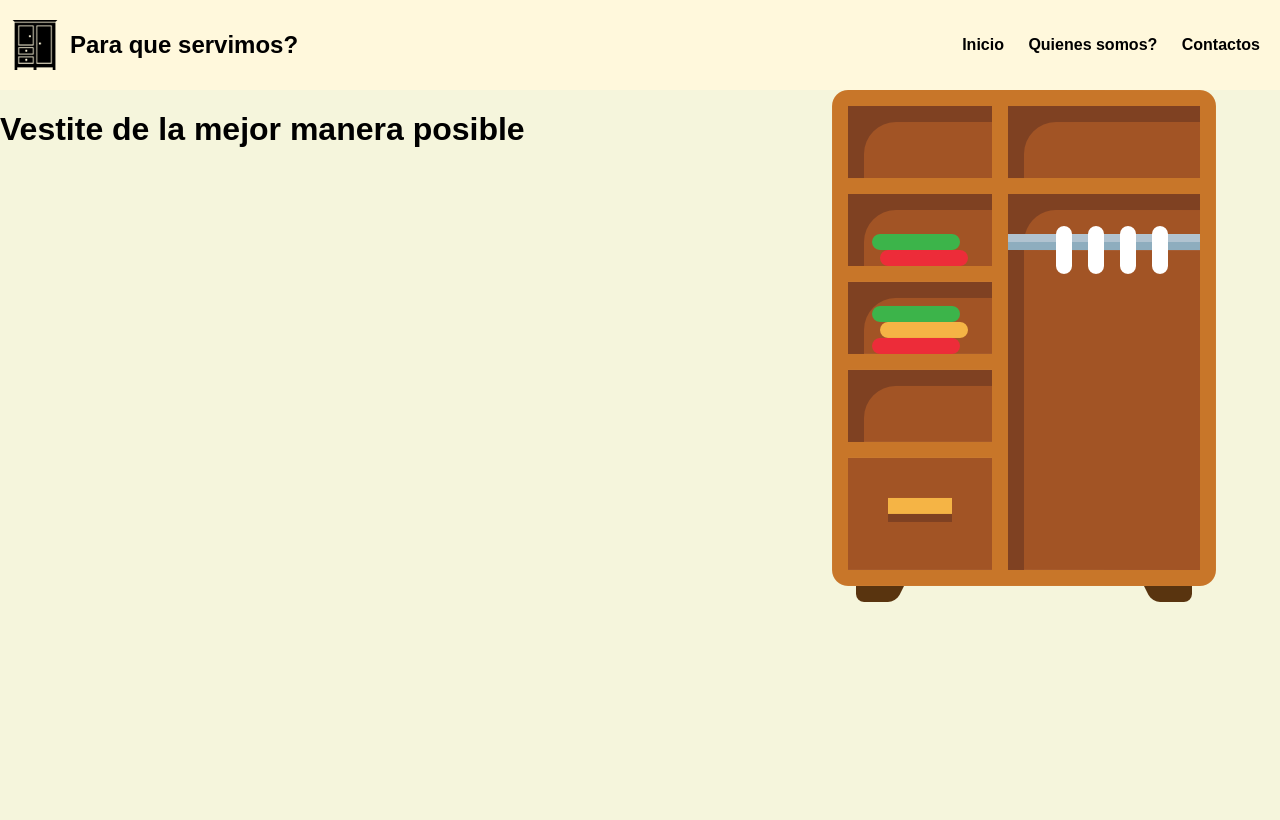
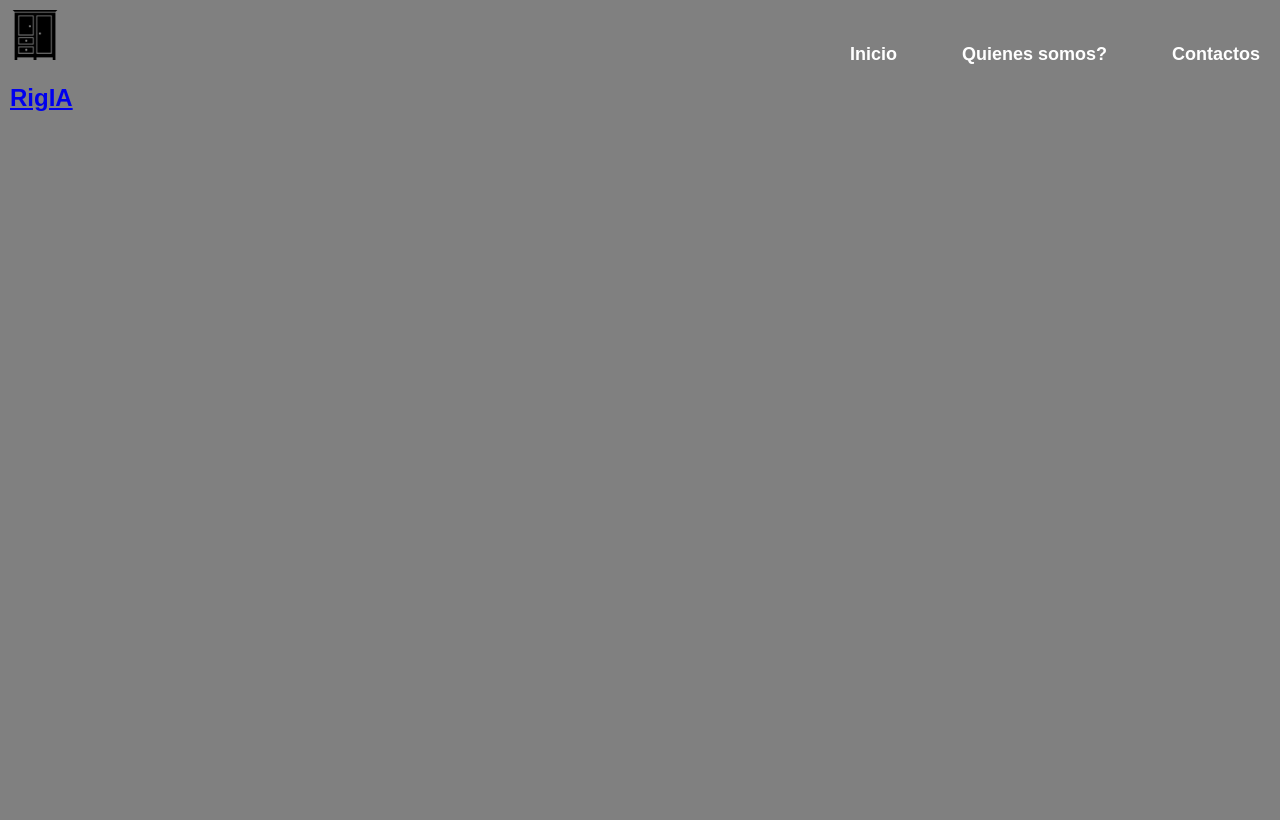
Before and after one commit to Dantemacu/RigIA, a PHP site: page / in a window 1280 px wide. Before the commit the page ends 602 px from the top, so only its background shows below. Run offline with PHP 8.4, Linux system fonts and the light colour scheme.

Commit message:
muchas cosas

```diff
--- a/HeaderPicado/index.html
+++ b/HeaderPicado/index.html
@@ -8,10 +8,12 @@
 </head>
 <body>
     <header>
+
         <a href="#" class="logo">
             <img src="Imagenes/Aramrio.png" alt="Logo del proyecto" class="logo img">
-            <h2 class="Nombre-empresa"> Para que servimos? </h2>
+            <h2 class="Nombre-empresa"> RigIA </h2>
         </a>
+
         <nav>
             <a href="#" class="nav-link">
                 Inicio
@@ -27,12 +29,10 @@
     </header>
 
     <div class="container">
-        <h1>
-            Vestite de la mejor manera posible
-        </h1>
-        <img clas="imagen1" src="Imagenes/armario gad.png" alt="armariodibujo">
 
     </div>
 
+
+
 </body>
 </html>
--- a/HeaderPicado/styles.css
+++ b/HeaderPicado/styles.css
@@ -4,54 +4,55 @@ margin: 0;
 background-color: beige;
 }
 
-a{
-    text-decoration: none;
-    color: black;
-}
 
 header{
     display: flex; /* Esto sirve para alinear todo Horizontalmente*/
-    background-color: cornsilk;
-    height: 70px;
+    background-color: grey;
+    width: 100%;
+    height: 100vh;
+    background-position: center;
+    background-size: cover;
     justify-content: space-between; /* Sirve para ordenar el contenido. Ej:space-betwwen es para separar uno a la izquierda y otro a la derecha */
-    align-items: center; /* Alínea el contenido (creo que verticalmente )*/
+    align-items:baseline; /*Alínea el contenido (creo que verticalmente )*/
     padding: 10px; /* Separa el contenido para que no este tan pegado (Horizontalmente?) */
 }
 
 .Nombre-empresa:hover{
-    color: whitesmoke;
+    color: black;
 }
 
-.logo{
-    display: flex;
-    align-items: center;
-}
+
 
 .logo img{
     height: 50px;
     margin-right: 10px;
+    border-color: whitesmoke;
+}
+
+.nav-link{
+    margin: 10px 20px;
 }
 
 nav a{
+    color: #fff;
     font-weight: 600; /* Letra negrita */
     padding: 10px;
+    text-decoration: none;
+    position: relative;
+    font-size: 18px ;
 }
 
-nav a:hover{
-    color: hsl(0, 0%, 25%);
+nav a::after{
+    content: '';
+    width: 0%;
+    height: 3px;
+    background: red;
+    position: absolute;
+    left: 0;
+    bottom: 1px;
+    transition: 0.5s;
 }
 
-.container{
-    display: flex;
-    justify-content: space-between;
-
+nav a:hover::after{
+    width: 100%;
 }
-
-.container h1{
-
-}
-
-.imagen1{
-    width: 20px;
-    height: 50px;
-}
```
Also changed, not shown: HeaderPicado/Imagenes/istockphoto-1063676198-612x612.jpg (added).
